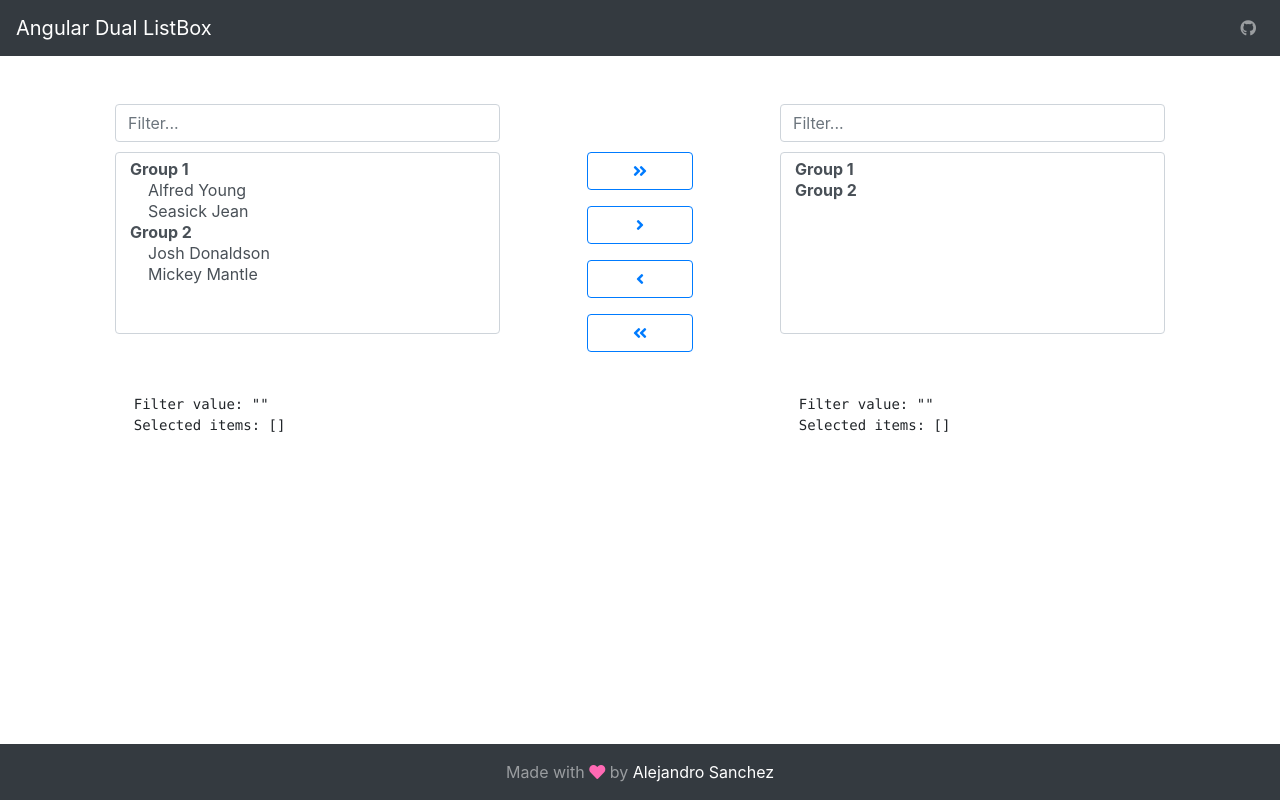
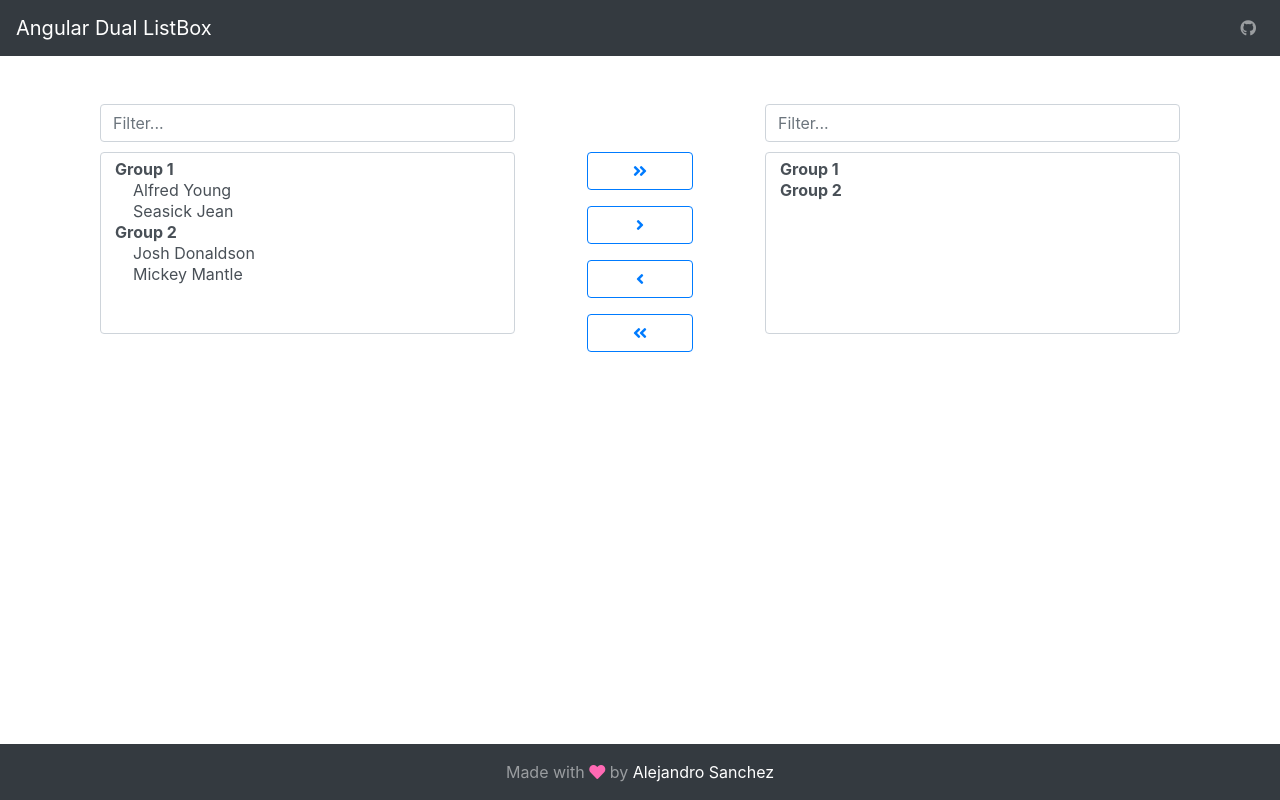
Before and after one commit to asanchezr/code-challenge-dual-listbox, an Angular app: page / in a window 1280 px wide. Built offline with nearby package versions, Linux system fonts and the light colour scheme.

Commit message:
clear listbox selection upon filtering

```diff
--- a/src/app/listbox/listbox.component.html
+++ b/src/app/listbox/listbox.component.html
@@ -1,4 +1,3 @@
-<div class="container">
 <div class="row custom-wrapper">
   <div class="col-md-12">
     <app-filter *ngIf="canFilter" [searchTerm]="filterControl.value" (filterChange)="onFilterChange($event)"></app-filter>
@@ -10,9 +9,3 @@
     </select>
   </div>
 </div>
-  <!-- DEBUG -->
-  <pre>
-    Filter value: {{ filterControl.value | json }}
-    Selected items: {{ pickListControl.value | json }}
-  </pre>
-</div>
--- a/src/app/listbox/listbox.component.ts
+++ b/src/app/listbox/listbox.component.ts
@@ -47,5 +47,6 @@ export class ListboxComponent implements OnInit, OnChanges {
   onFilterChange(value: string) {
     this.filterChange.emit(value);
     this.filterControl.setValue(value);
+    this.pickListControl.setValue([]);
   }
 }
```
Lines whose indentation alone changed are shown as unchanged.
